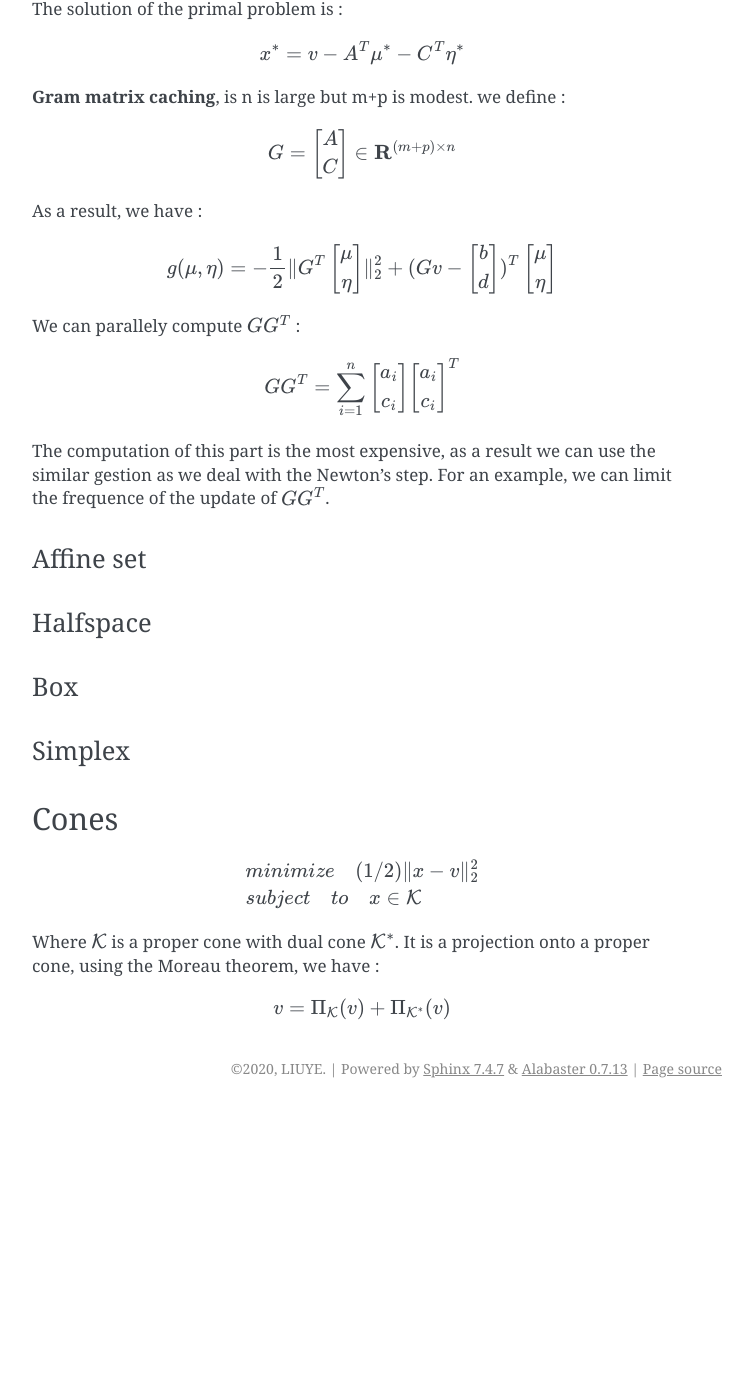
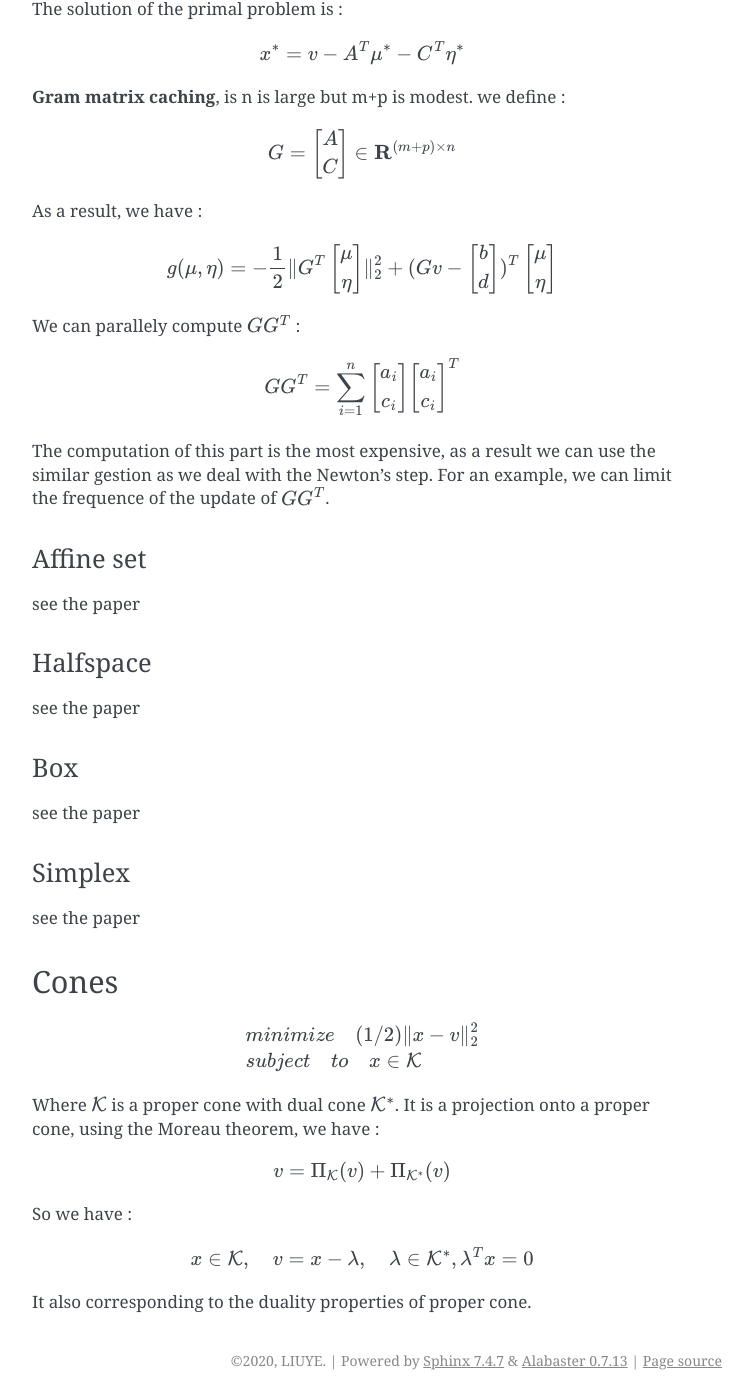
Before and after one commit to gggliuye/cvx_learning, a Sphinx documentation site: the page built from docs/ProximalAlgorithms/EvaluatingProximal.rst, in a window 1280 px wide and 1400 px high, scrolled down 2775 px. Shown: the whole window, without its empty margins (388-1141 px from the left). Built offline with Sphinx 7.4.7, drawn with Linux system fonts in a browser that asks for light colours; before the commit the page ends 3883 px from its top, so only the background shows below that.

Commit message:
Update EvaluatingProximal.rst

```diff
--- a/docs/ProximalAlgorithms/EvaluatingProximal.rst
+++ b/docs/ProximalAlgorithms/EvaluatingProximal.rst
@@ -168,16 +168,19 @@ as we deal with the Newton's step. For an example, we can limit the frequence of
 
 Affine set
 ~~~~~~~~~~~~~~~~~~~~~
+see the paper
 
 Halfspace
 ~~~~~~~~~~~~~~~~~~~~~
+see the paper
 
 Box
 ~~~~~~~~~~~~~~~~~~~~~
+see the paper
 
 Simplex
 ~~~~~~~~~~~~~~~~~~~~~
-
+see the paper
 
 Cones
 ---------------------
@@ -193,3 +196,10 @@ It is a projection onto a proper cone, using the Moreau theorem, we have :
 
 .. math::
   v = \Pi_{\mathcal{K}}(v) + \Pi_{\mathcal{K}^{*}}(v)
+
+So we have :
+
+.. math::
+  x \in \mathcal{K}, \quad v = x - \lambda, \quad \lambda \in \mathcal{K}^{*}, \lambda^{T}x = 0
+
+It also corresponding to the duality properties of proper cone.
```
